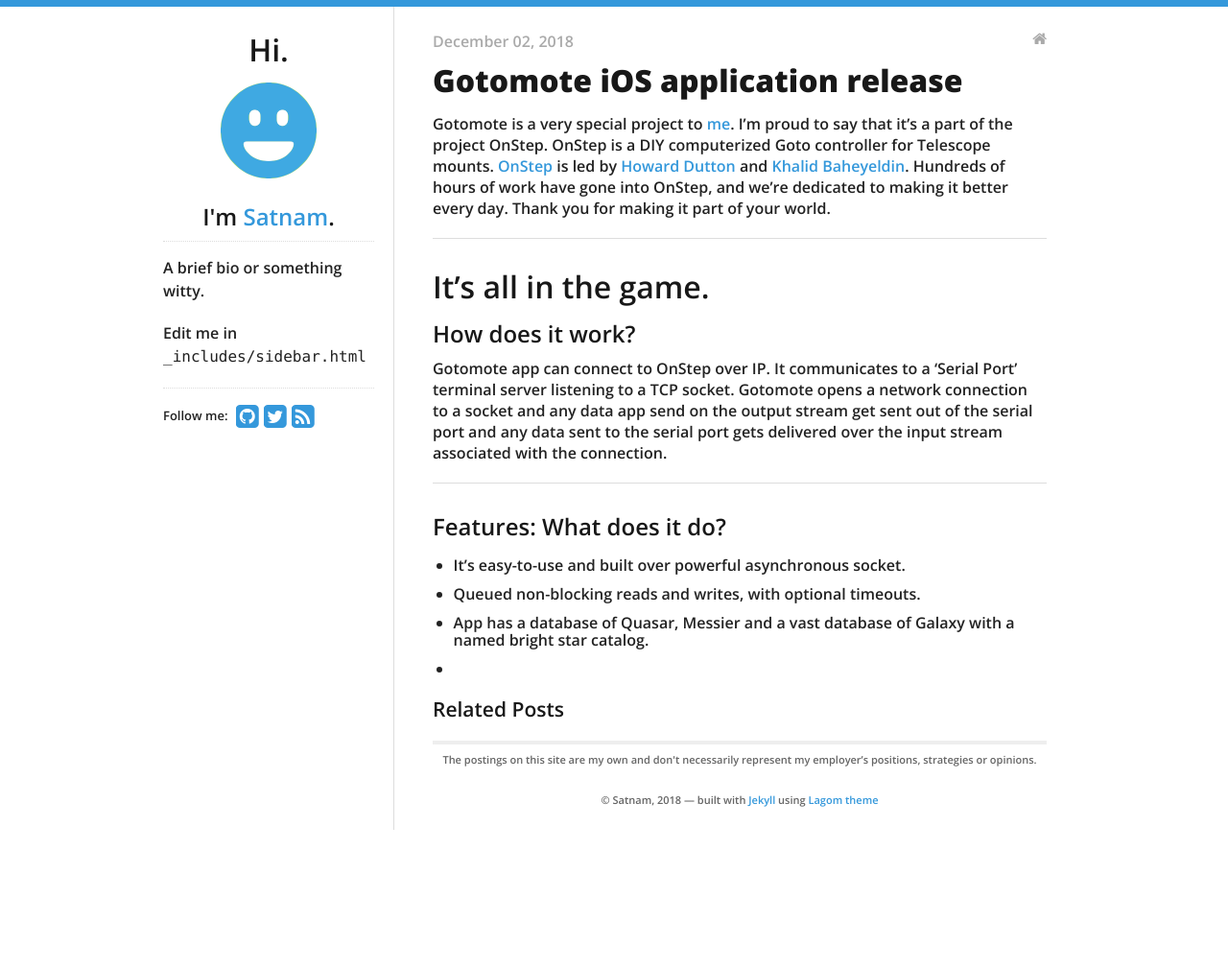
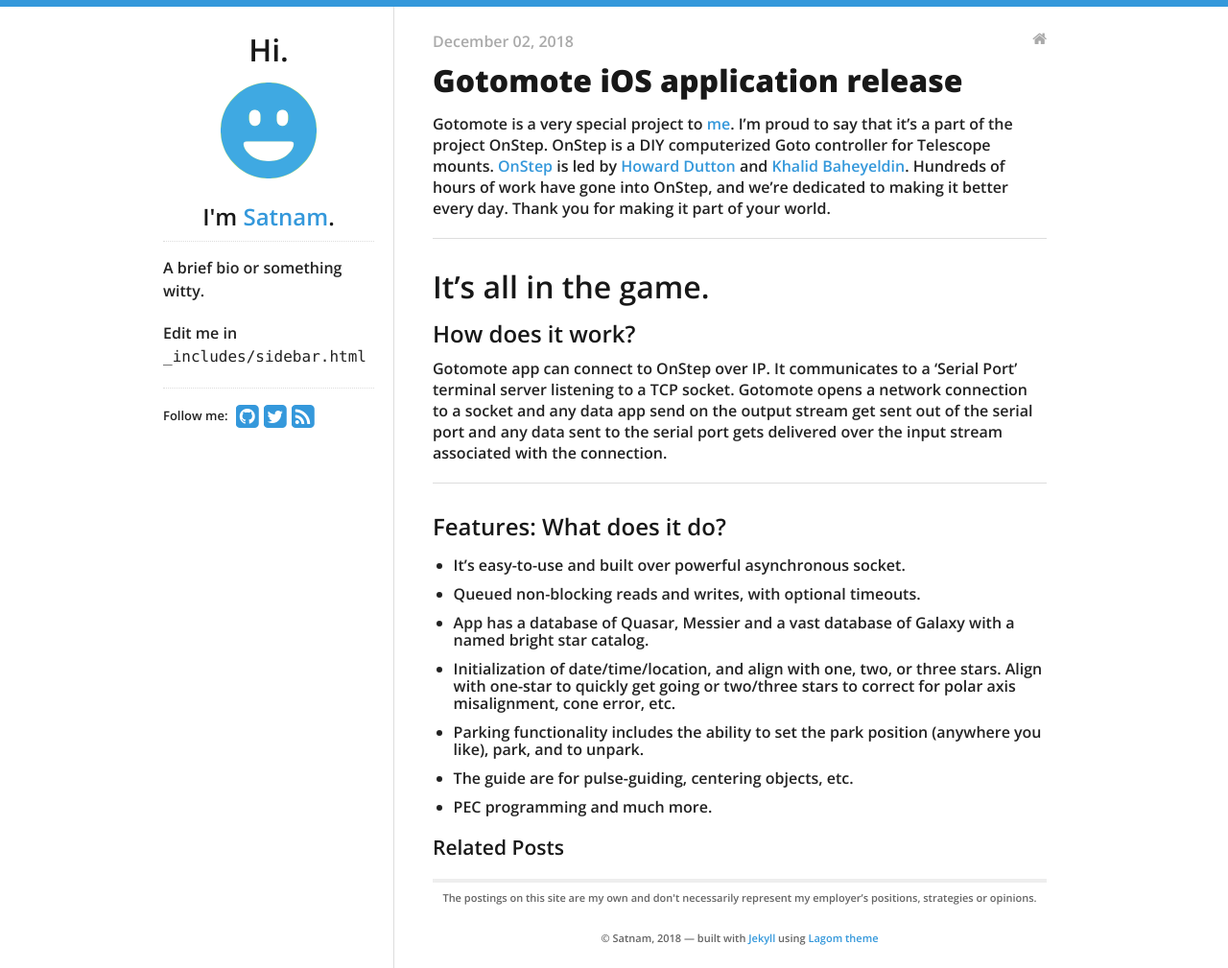
Before and after one commit to 29satnam/29satnam.github.io, a Jekyll site: the page built from _posts/2018-12-02-Gotomote-iOS-release.md, in a window 1280 px wide. Shown: the whole page at 96% size. Built offline with Jekyll 4.4.1, drawn with Linux system fonts in a browser that asks for light colours; before the commit the page ends 907 px from its top, so only the background shows below that.

Commit message:
more featues

```diff
--- a/_posts/2018-12-02-Gotomote-iOS-release.md
+++ b/_posts/2018-12-02-Gotomote-iOS-release.md
@@ -22,4 +22,7 @@ Gotomote app can connect to OnStep over IP. It communicates to a 'Serial Port' t
 - It's easy-to-use and built over powerful asynchronous socket.
 - Queued non-blocking reads and writes, with optional timeouts.
 - App has a database of Quasar, Messier and a vast database of Galaxy with a named bright star catalog.
--
+- Initialization of date/time/location, and align with one, two, or three stars.  Align with one-star to quickly get going or two/three stars to correct for polar axis misalignment, cone error, etc.
+- Parking functionality includes the ability to set the park position (anywhere you like), park, and to unpark.
+- The guide are for pulse-guiding, centering objects, etc.
+- PEC programming and much more.
```
